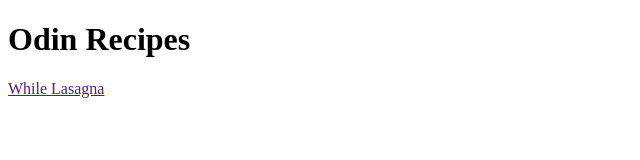
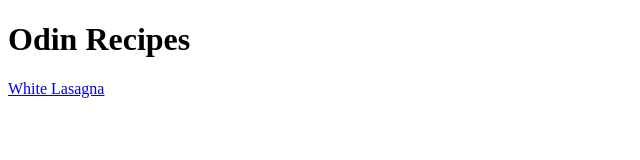
Before and after one commit to ooBuzZz/odin-recipes, a plain HTML site: page index.html in a window 1280 px wide. Shown: the whole page, without its empty margins (0-640 px from the left). Drawn offline with Linux system fonts and the light colour scheme.

Commit message:
Changed typo in name of link and fixed the link

```diff
--- a/index.html
+++ b/index.html
@@ -7,6 +7,6 @@
 </head>
 <body>
     <h1>Odin Recipes</h1>
-    <a href=""recipes/lasagna.html">While Lasagna</a>
+    <a href="recipes/lasagna.html">White Lasagna</a>
 </body>
 </html>
```
